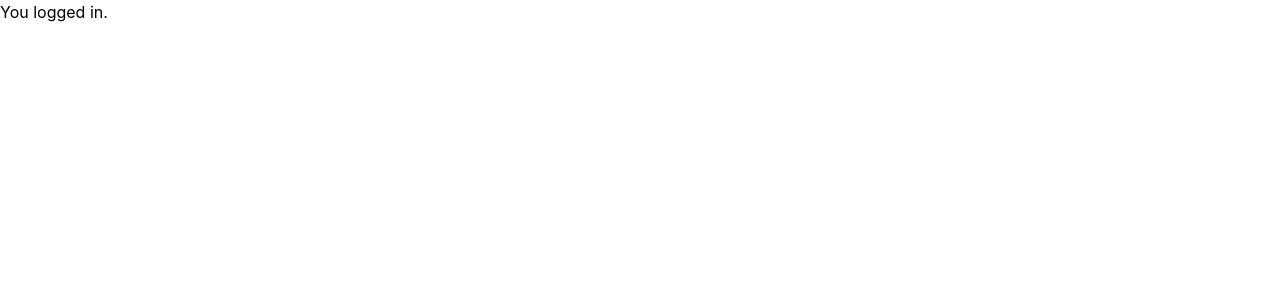
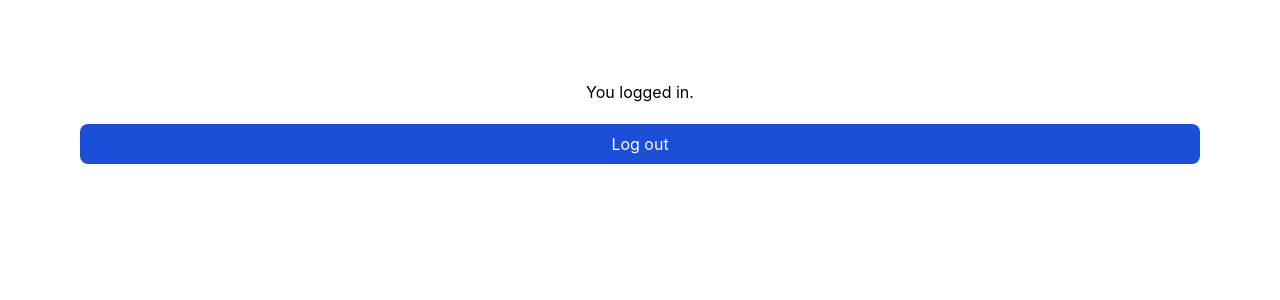
Before and after one commit to MirayKaptan/login-page-, a React (Create React App) app: page /dashboard-page in a window 1280 px wide. Shown: the top 300 px of the page. Built offline with nearby package versions, Linux system fonts and the light colour scheme.

Commit message:
Logout from dashboard added.

```diff
--- a/src/pages/dashboard.tsx
+++ b/src/pages/dashboard.tsx
@@ -1,9 +1,29 @@
+import { signOut } from "firebase/auth";
 import { FunctionComponent } from "react";
+import { useNavigate } from "react-router-dom";
+import { auth } from "../config/config";
 
 interface DashboardProps {}
 
 const Dashboard: FunctionComponent<DashboardProps> = () => {
-  return <div>You logged in.</div>;
+  const navigate = useNavigate();
+  const handleLogout = (event: React.FormEvent) => {
+    event.preventDefault();
+    signOut(auth).then(() => {
+      navigate("/");
+    });
+  };
+  return (
+    <div className="flex flex-col items-center gap-5 p-20">
+      You logged in.
+      <button
+        className="w-full h-10 text-white bg-blue-700 rounded-lg"
+        onClick={handleLogout}
+      >
+        Log out
+      </button>
+    </div>
+  );
 };
 
 export default Dashboard;
```
